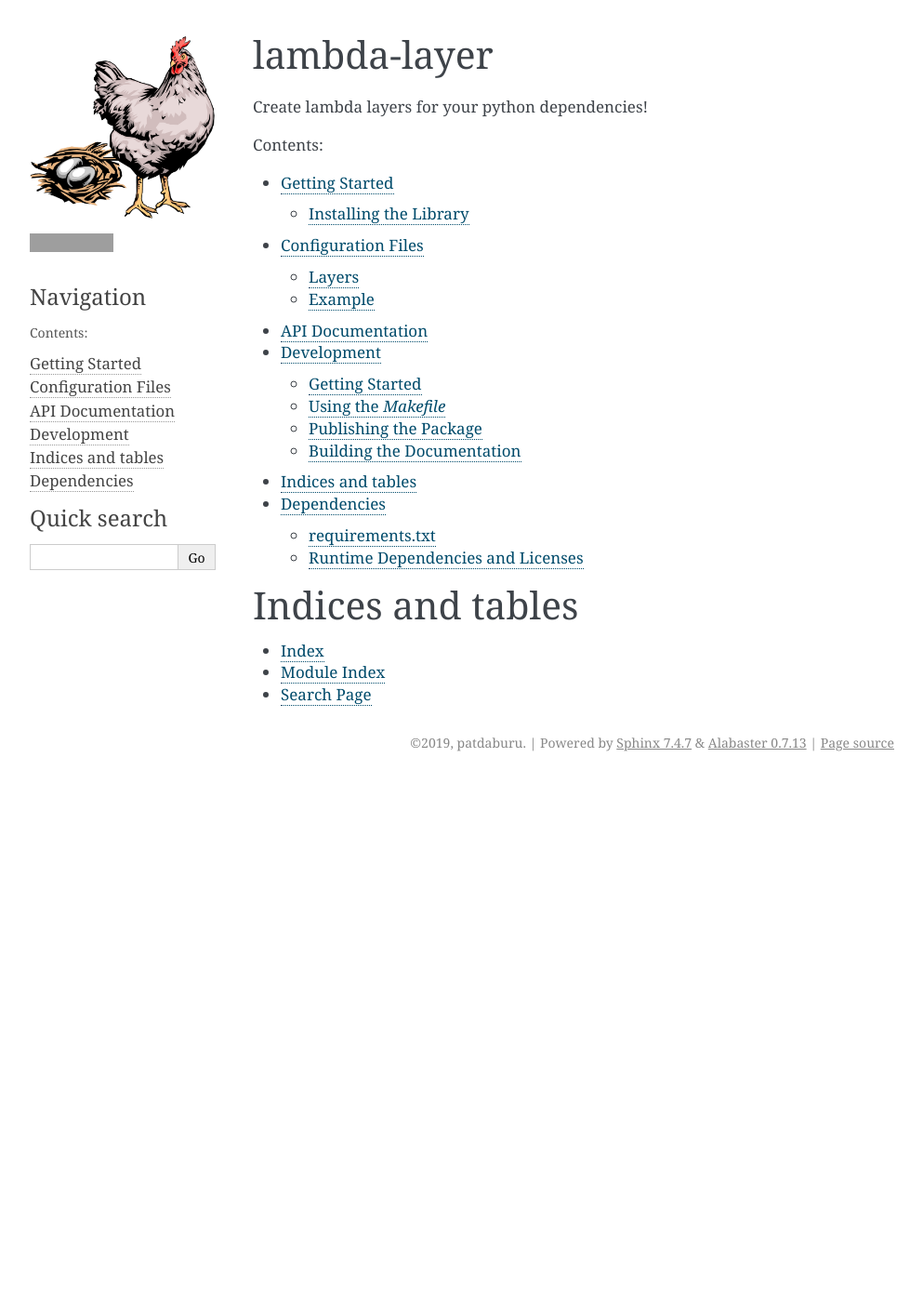
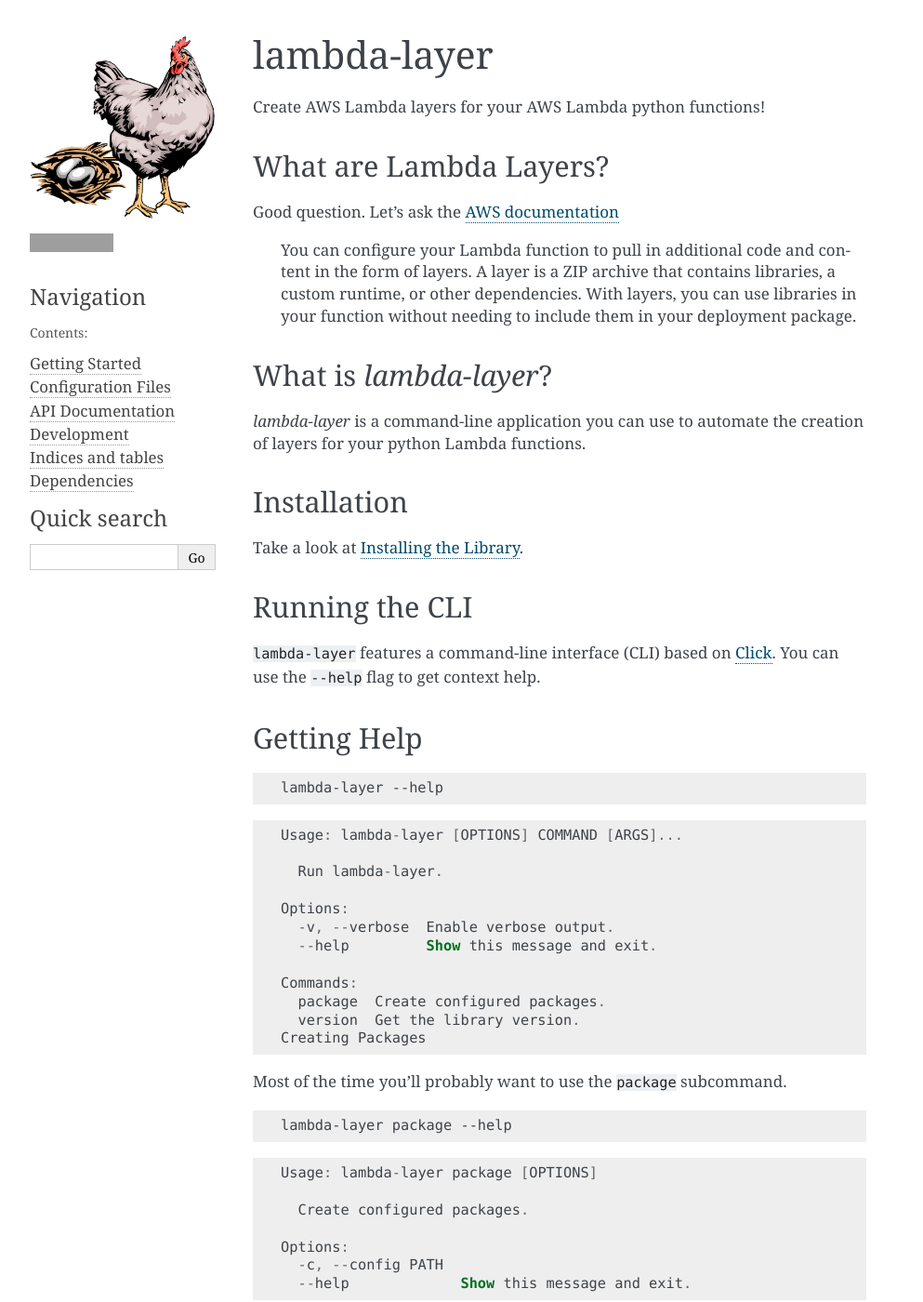
Before and after one commit to patdaburu/lambda-layer, a Sphinx documentation site: the page built from docs/source/index.rst, in a window 1280 px wide and 1400 px high. Shown: the whole window at 93% size, without its empty margins (148-1141 px from the left). Built offline with Sphinx 7.4.7, drawn with Linux system fonts in a browser that asks for light colours; some of the changed text lies outside the part shown; grey boxes are pictures that could not be loaded.

Commit message:
Updated docs.

```diff
--- a/README.rst
+++ b/README.rst
@@ -7,12 +7,12 @@ What are AWS Lambda Layers?
 ---------------------------
 
 Good question. Let's ask the `AWS
-documentation <https://docs.aws.amazon.com/lambda/latest/dg/configuration-layers.html>`__.
-> You can configure your Lambda function to pull in additional code and
+documentation <https://docs.aws.amazon.com/lambda/latest/dg/configuration-layers.html>`__:
+*You can configure your Lambda function to pull in additional code and
 content in the form of layers. A layer is a ZIP archive that contains
 libraries, a custom runtime, or other dependencies. With layers, you can
 use libraries in your function without needing to include them in your
-deployment package.
+deployment package.*
 
 What is ``lambda-layer``?
 -------------------------
--- a/docs/source/getting_started.rst
+++ b/docs/source/getting_started.rst
@@ -7,6 +7,8 @@
 Getting Started
 ***************
 
+.. _getting_started_installing:
+
 Installing the Library
 ======================
 
--- a/docs/source/index.rst
+++ b/docs/source/index.rst
@@ -5,7 +5,81 @@
 lambda-layer
 ============
 
-Create lambda layers for your python dependencies!
+Create AWS Lambda layers for your AWS Lambda python functions!
+
+What are Lambda Layers?
+-----------------------
+
+Good question.  Let's ask the
+`AWS documentation <https://docs.aws.amazon.com/lambda/latest/dg/configuration-layers.html)>`_
+
+   You can configure your Lambda function to pull in additional code and
+   content in the form of layers. A layer is a ZIP archive that contains
+   libraries, a custom runtime, or other dependencies. With layers, you can
+   use libraries in your function without needing to include them in your
+   deployment package.
+
+What is `lambda-layer`?
+-----------------------
+`lambda-layer` is a command-line application you can use to automate the
+creation of layers for your python Lambda functions.
+
+Installation
+------------
+
+Take a look at :ref:`getting_started_installing`.
+
+
+Running the CLI
+---------------
+
+``lambda-layer`` features a command-line interface (CLI) based on
+`Click <https://click.palletsprojects.com/>`_. You can use the ``--help`` flag
+to get context help.
+
+Getting Help
+------------
+
+.. code-block:: sh
+
+   lambda-layer --help
+
+.. code-block:: coq
+
+   Usage: lambda-layer [OPTIONS] COMMAND [ARGS]...
+
+     Run lambda-layer.
+
+   Options:
+     -v, --verbose  Enable verbose output.
+     --help         Show this message and exit.
+
+   Commands:
+     package  Create configured packages.
+     version  Get the library version.
+   Creating Packages
+
+Most of the time you’ll probably want to use the ``package`` subcommand.
+
+.. code-block:: sh
+
+   lambda-layer package --help
+
+.. code-block:: coq
+
+   Usage: lambda-layer package [OPTIONS]
+
+     Create configured packages.
+
+   Options:
+     -c, --config PATH
+     --help             Show this message and exit.
+
+What's Next?
+------------
+
+Now that you know how to run the application, you'll want to create a
+:ref:`configuration file <lambda_layer_toml>` to describe your packages.
 
 .. toctree::
    :maxdepth: 2
--- a/docs/source/lambda_layer_toml.rst
+++ b/docs/source/lambda_layer_toml.rst
@@ -11,7 +11,8 @@ Configuration Files
 `toml <https://github.com/toml-lang/toml>`_.
 
 By default, when you run ``lambda-layer`` the application will look for
-a file called ``.lambda-layer.toml``.
+a file called ``.lambda-layer.toml`` in the current directory (though you
+can supply an alternate path if you like).
 
 ======
 Layers
--- a/lambda_layer/version.py
+++ b/lambda_layer/version.py
@@ -8,5 +8,5 @@ This module contains project version information.
 .. moduleauthor:: Pat Daburu <pat@daburu.net>
 """
 
-__version__ = "0.0.2"  #: the working version
-__release__ = "0.0.2"  #: the release version
+__version__ = "0.0.3"  #: the working version
+__release__ = "0.0.3"  #: the release version
```
